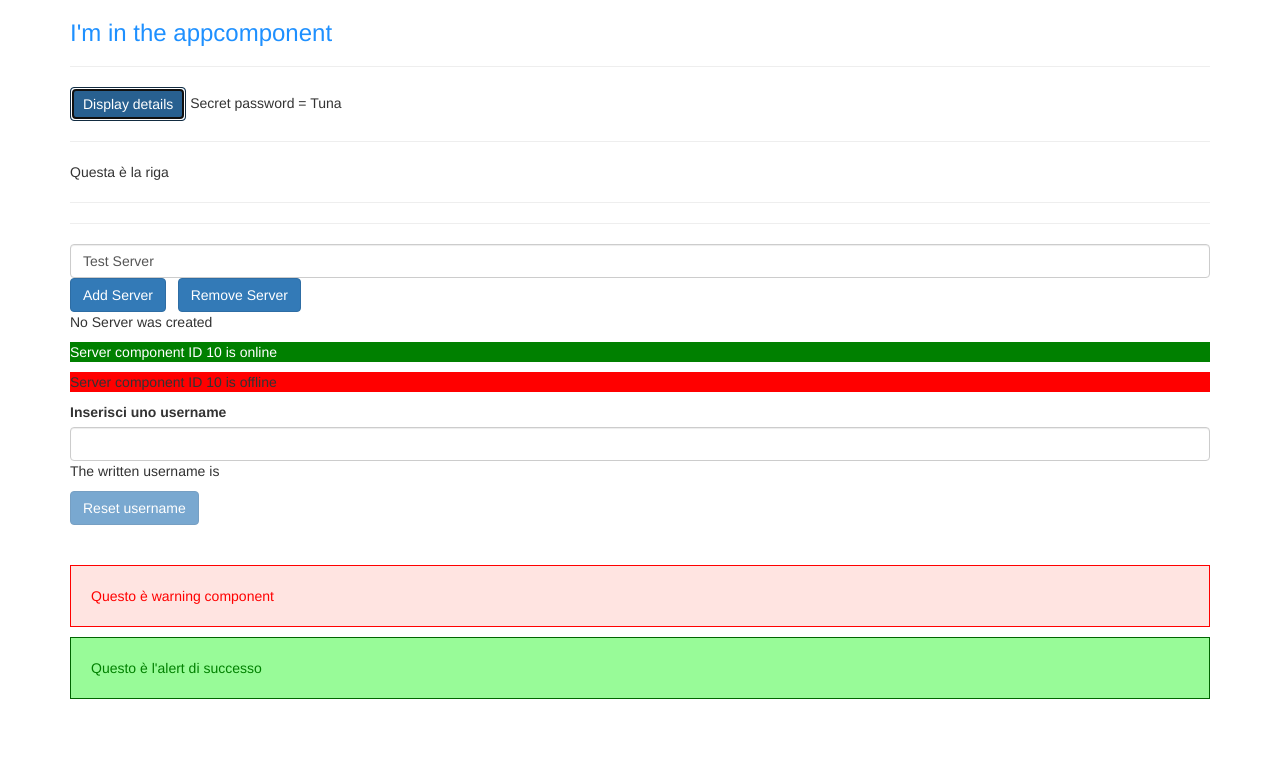
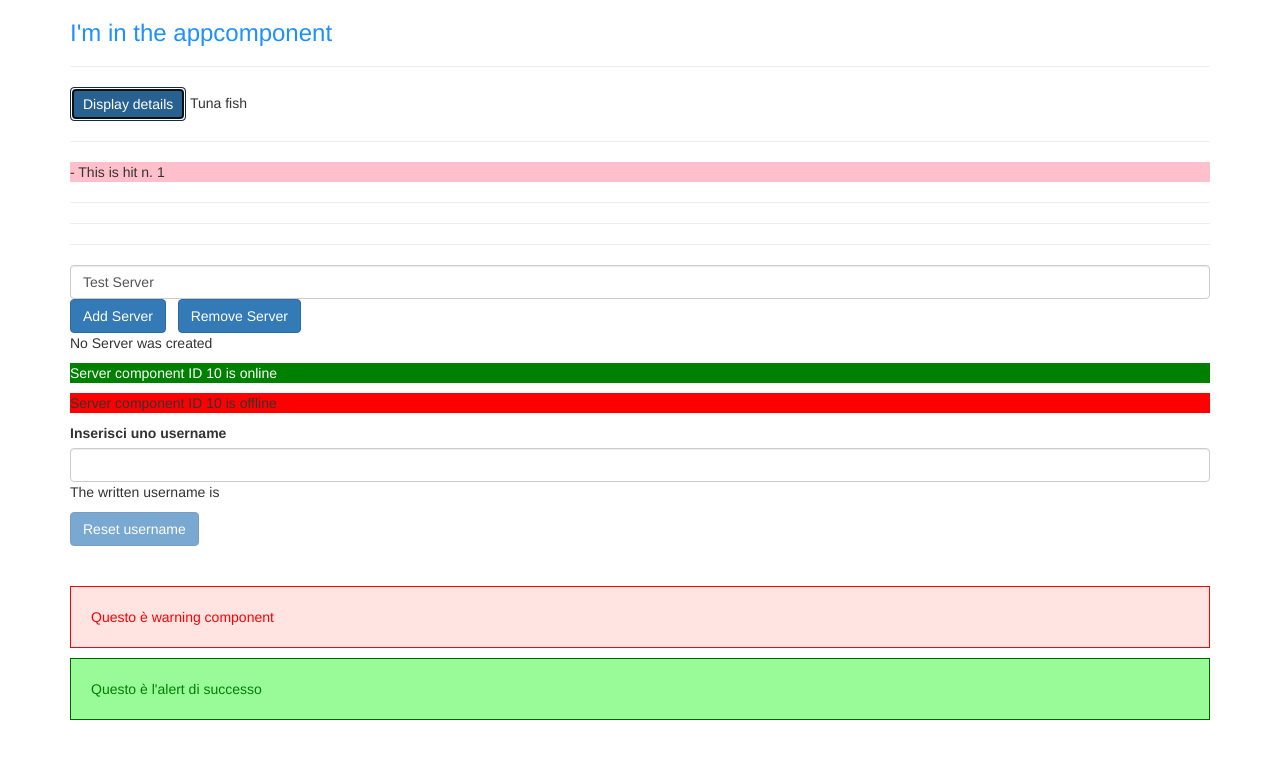
Before and after one commit to cesaretibaldeschi/my-first-app, an Angular app: page / in a window 1280 px wide. Both pictures are taken after a click on the button "Display details". Shown: the top 758 px of the page. Built offline with nearby package versions, Linux system fonts and the light colour scheme.

Commit message:
fine esercizio

```diff
--- a/src/app/app.component.html
+++ b/src/app/app.component.html
@@ -3,6 +3,8 @@
     <div class="col-xs-12">
       <h3>I'm in the appcomponent</h3>
 
+      <hr>
+      <app-exer02></app-exer02>
       <hr>
       <app-servers></app-servers>
       <app-warningAlert></app-warningAlert>
--- a/src/app/app.module.ts
+++ b/src/app/app.module.ts
@@ -8,6 +8,7 @@ import { warningAlertComponent } from './WarningAlert/warningAlert.component';
 import { SuccessAlertComponent } from './success-alert/success-alert.component';
 import { FormsModule } from '@angular/forms';
 import { LoggerComponent } from './logger/logger.component';
+import { Exer02Component } from './exer02/exer02.component';
 
 
 @NgModule({
@@ -18,6 +19,7 @@ import { LoggerComponent } from './logger/logger.component';
     warningAlertComponent,
     SuccessAlertComponent,
     LoggerComponent,
+    Exer02Component,
   ],
   imports: [
     BrowserModule,
--- /dev/null
+++ b/src/app/exer02/exer02.component.html
@@ -0,0 +1,12 @@
+<button class="btn btn-primary"
+(click)="onToggleParagraph()"
+>Display details</button> {{DisplayText}}
+
+<hr>
+<p
+*ngFor="let toggle of Toggles"
+[ngStyle]="{backgroundColor:getBgColor(toggle)}"
+[ngClass]="{'grande' : toggle > 4}"
+>
+- This is hit n. {{toggle}}
+</p>
--- /dev/null
+++ b/src/app/exer02/exer02.component.ts
@@ -0,0 +1,38 @@
+import { Component } from '@angular/core';
+
+@Component({
+  selector: 'app-exer02',
+  templateUrl: './exer02.component.html',
+  // styleUrls: ['./exer02.component.css']
+  styles:['.grande{color:white;font-weight:bold;}'],
+})
+export class Exer02Component {
+  DisplayText:string="";
+  Toggles=[];
+  i:number=0;
+  toggleStatus:string="off";
+
+  onToggleParagraph(){
+    this.i++;
+    if (this.toggleStatus==="off")
+    {
+      this.toggleStatus="on";
+      this.DisplayText="Tuna fish";
+
+    }else{
+      this.toggleStatus="off";
+      this.DisplayText="";
+    }
+    this.Toggles.push(this.i)
+  }
+
+
+  getBgColor(iToggle:number){
+    if(iToggle>4){
+      return "darkblue";
+    }else{
+      return "pink";
+    }
+  }
+
+}
--- a/src/app/logger/logger.component.html
+++ b/src/app/logger/logger.component.html
@@ -1,3 +1 @@
-<p>
-Questa è la riga
-</p>
+<p>L'id del log è {{getLoggerId()}}</p>
--- a/src/app/logger/logger.component.ts
+++ b/src/app/logger/logger.component.ts
@@ -6,9 +6,12 @@ import { Component } from '@angular/core';
   styleUrls: ['./logger.component.css']
 })
 export class LoggerComponent {
-  loggerText="";
-  i=0;
+  loggerText="testo";
+  k:number=0;
 
+  getLoggerId(){
+    this.k++;
+    return this.k;
 
-
+  }
 }
--- a/src/app/servers/servers.component.html
+++ b/src/app/servers/servers.component.html
@@ -1,9 +1,6 @@
-<button class="btn btn-primary"
-(click)="onToggleParagraph()"
->Display details</button> {{DisplayText}}
 
-<hr>
-<app-logger *ngFor="let toggle of Toggles"></app-logger>
+
+
 
 <hr>
 <hr>
--- a/src/app/servers/servers.component.ts
+++ b/src/app/servers/servers.component.ts
@@ -12,9 +12,7 @@ serverCreationStatus="No server was created."
 username="";
 serverCreated=false;
 servers=["Test Server", "Test Server 2"];
-DisplayText="";
-TextVisibility= "none";
-Toggles=[];
+
 
 
 
@@ -31,19 +29,6 @@ ngOnInit(): void {
 
 }
 
-onToggleParagraph(){
-
-  if(this.TextVisibility==="none"){
-    this.TextVisibility="block";
-    this.DisplayText="Secret password = Tuna";
-
-  }else{
-    this.TextVisibility="none";
-    this.DisplayText="";
-  }
-
-  this.Toggles.push(this.TextVisibility)
-}
 
 
 onCreateServer(){
```
Also changed, not shown: src/app/exer02/exer02.component.css (added).
